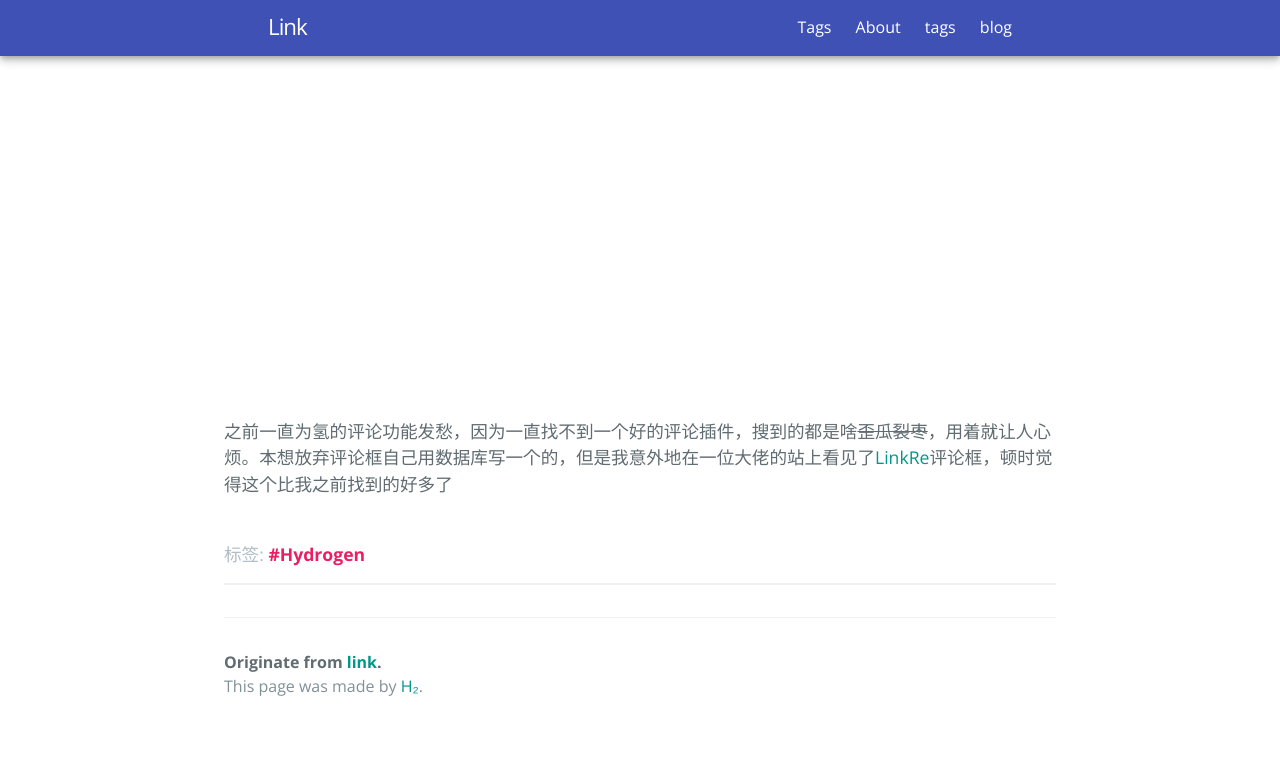
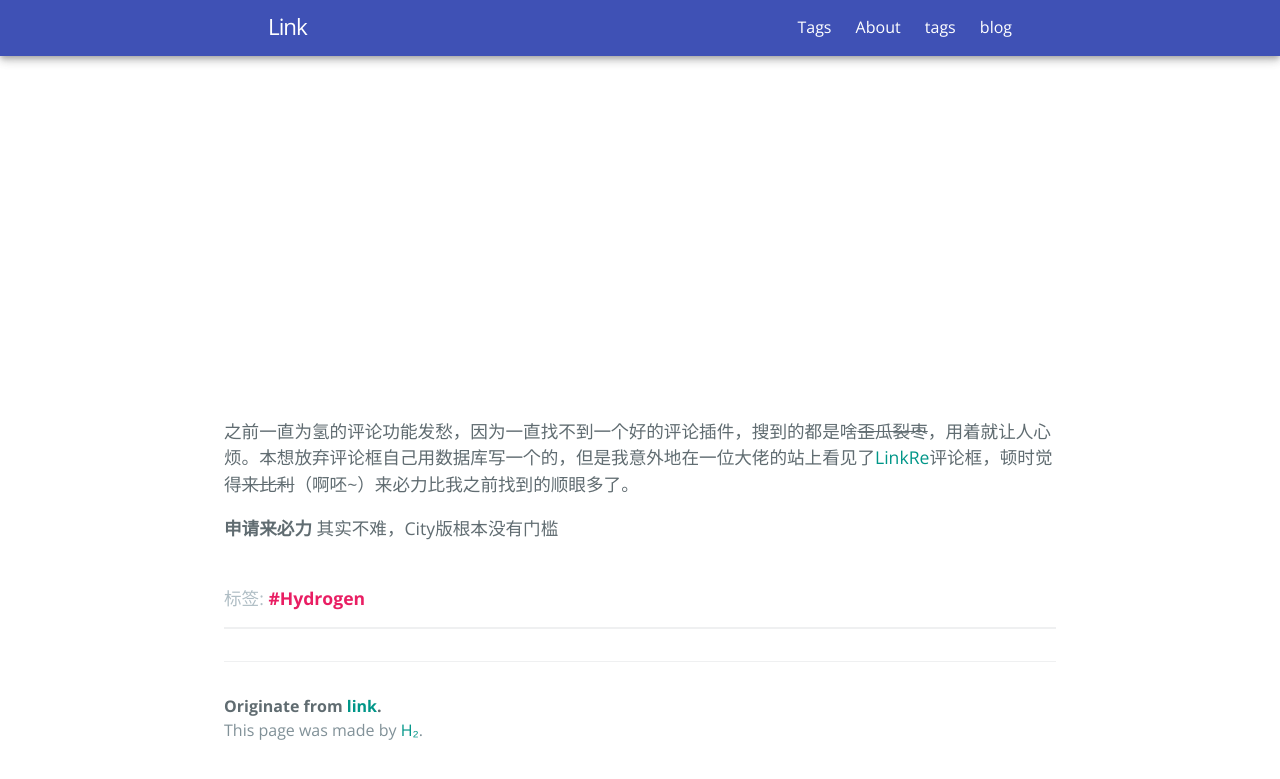
Before and after one commit to link9596/qwq, a Jekyll site: the page built from _posts/2017-12-23-社会化评论框livere.md, in a window 1280 px wide. Shown: the top 779 px of the page. Built offline with Jekyll 4.4.1, drawn with Linux system fonts in a browser that asks for light colours; comment, search, counter and statistics services are not loaded.

Commit message:
Update 2017-12-23-社会化评论框livere.md

```diff
--- a/_posts/2017-12-23-社会化评论框livere.md
+++ b/_posts/2017-12-23-社会化评论框livere.md
@@ -3,4 +3,7 @@ layout: post
 title: 社会化评论框：来必力
 tags: [Hydrogen]
 ---
-之前一直为氢的评论功能发愁，因为一直找不到一个好的评论插件，搜到的都是啥~~歪瓜裂枣~~，用着就让人心烦。本想放弃评论框自己用数据库写一个的，但是我意外地在一位大佬的站上看见了[LinkRe](https://livere.com)评论框，顿时觉得这个比我之前找到的好多了
+之前一直为氢的评论功能发愁，因为一直找不到一个好的评论插件，搜到的都是啥~~歪瓜裂枣~~，用着就让人心烦。本想放弃评论框自己用数据库写一个的，但是我意外地在一位大佬的站上看见了[LinkRe](https://livere.com)评论框，顿时觉得~~来比利~~（啊呸~）来必力比我之前找到的顺眼多了。
+
+**申请来必力**
+其实不难，City版根本没有门槛
```
